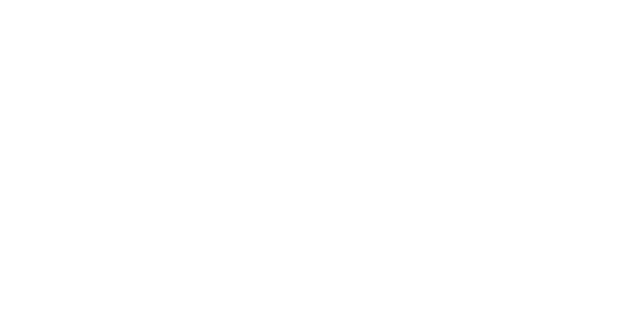
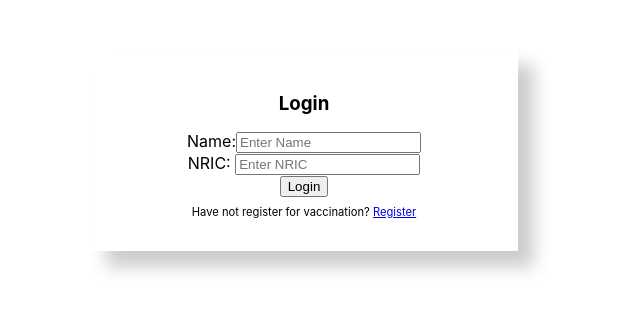
Before and after one commit to aFar1s/VacinationBooking, a React (Create React App) app in the folder client/: page /login in a window 1280 px wide. Shown: the part 250-562 px from the top of the page, without its empty margins (336-976 px from the left). Built offline with nearby package versions, Linux system fonts and the light colour scheme.

Commit message:
name/nric back/front end complete

```diff
--- a/client/src/App.js
+++ b/client/src/App.js
@@ -1,6 +1,9 @@
 import './App.css';
 import { BrowserRouter as Router, Switch, Route } from "react-router-dom";
 import Register from "./components/auth/Register"
+import Login from './components/auth/Login';
+import Main from "./components/main/Main"
+import ProtectedRoute from "./components/protectedRoutes/ProtectedRoute"
 
 
 function App() {
@@ -9,6 +12,8 @@ function App() {
     <div className="App">
      <Switch>
        <Route exact path="/register" component={Register} />
+       <Route exact path="/login" component={Login} />
+       <ProtectedRoute exact path="/" component={Main} />
      </Switch>
     </div>
    </Router>
--- /dev/null
+++ b/client/src/Helpers/isAuth.js
@@ -0,0 +1,5 @@
+import { createContext } from "react";
+
+const isAuth = createContext({});
+
+export default isAuth
--- a/client/src/components/auth/Login.js
+++ b/client/src/components/auth/Login.js
@@ -0,0 +1,91 @@
+import { useState, useEffect, useContext } from "react";
+import axios from "axios";
+import { Link } from "react-router-dom";
+import "./Login.css";
+
+const Login = ({ history }) => {
+  const [name, setName] = useState("");
+  const [nric, setNric] = useState("");
+  const [error, setError] = useState("");
+
+
+  useEffect(() => {
+    if (sessionStorage.getItem("authToken")) {
+      history.push("/");
+      console.log(history)
+    }
+  }, [history]);
+
+  const loginHandler = async (event) => {
+    event.preventDefault();
+
+    const config = {
+      header: {
+        "Content-Type": "application/json",
+      },
+    };
+
+    try {
+      const { data } = await axios.post(
+        "http://localhost:4001/api/auth/login",
+        { name, nric },
+        config
+        );
+        // console.log(data)
+        sessionStorage.setItem("authToken", data.token);
+        sessionStorage.setItem("userID", data.user);
+
+      history.push("/");
+    } catch (error) {
+      setError(error.response.data.error);
+      setTimeout(() => {
+        setError("");
+      }, 5000);
+    }
+  };
+
+  return (
+    <div className="login-screen">
+      <form onSubmit={loginHandler} className="login-screen__form">
+        <h3 className="login-screen__title">Login</h3>
+        {error && <span className="error-message">{error}</span>}
+        <div className="form-group">
+          <label htmlFor="name">Name:</label>
+          <input
+            type="text"
+            required
+            id="name"
+            placeholder="Enter Name"
+            onChange={(event) => setName(event.target.value)}
+            value={name}
+            tabIndex={1}
+          />
+        </div>
+        <div className="form-group">
+          <label htmlFor="nric">
+            NRIC:{" "}
+          </label>
+          <input
+            type="text"
+            required
+            id="nric"
+            autoComplete="true"
+            placeholder="Enter NRIC"
+            onChange={(event) => setNric(event.target.value)}
+            value={nric}
+            tabIndex={2}
+          />
+        </div>
+        <button type="submit" className="btn btn-primary">
+          Login
+        </button>
+
+        <span className="login-screen__subtext">
+          Have not register for vaccination? <Link to="/register">Register</Link>
+        </span>
+      </form>
+    </div>
+  );
+};
+
+export default Login;
--- /dev/null
+++ b/client/src/components/main/Main.js
@@ -0,0 +1,11 @@
+import React from 'react'
+
+const Main = () => {
+    return (
+        <div>
+
+        </div>
+    )
+}
+
+export default Main
--- /dev/null
+++ b/client/src/components/protectedRoutes/ProtectedRoute.js
@@ -0,0 +1,18 @@
+import { Redirect, Route } from "react-router-dom";
+
+const ProtectedRoute = ({ component: Component, ...rest }) => {
+  return (
+    <Route
+      {...rest}
+      render={(props) =>
+        sessionStorage.getItem("authToken") ? (
+          <Component {...props} />
+        ) : (
+          <Redirect to="/login" />
+        )
+      }
+    />
+  );
+};
+
+export default ProtectedRoute;
```
Also changed, not shown: 1 other file (tests, documents, lock files or other folders).
